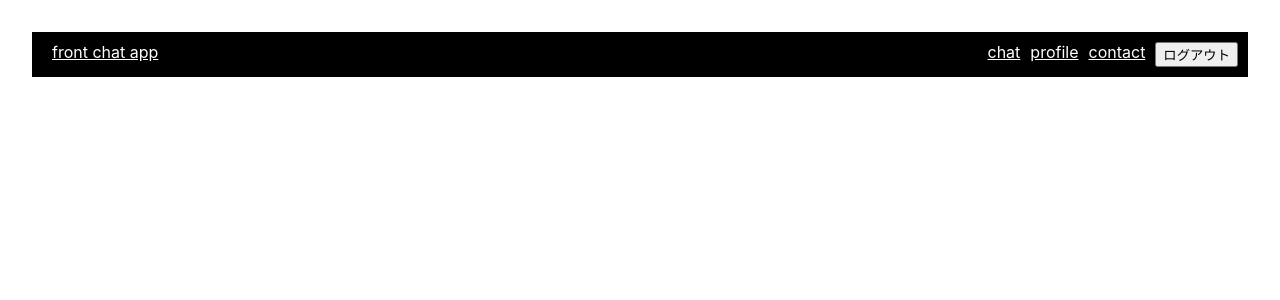
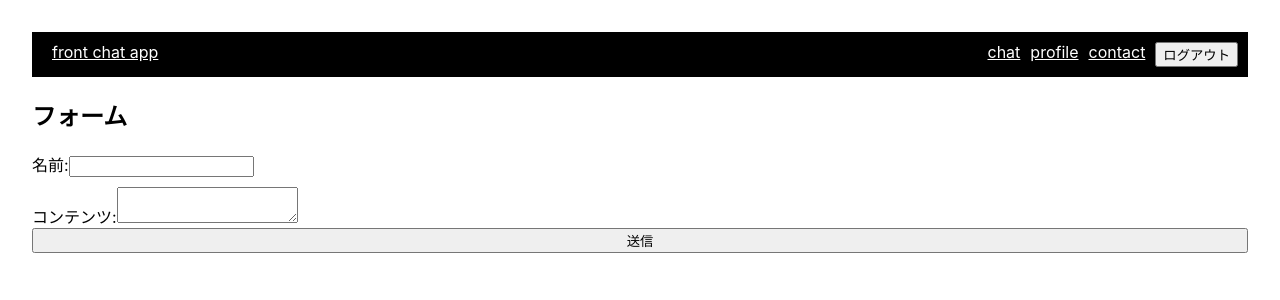
Before and after one commit to YugaIde/front-challenge, a React (Create React App) app: page /contact/contact_show in a window 1280 px wide. Shown: the top 300 px of the page. Built offline with nearby package versions, Linux system fonts and the light colour scheme; no server answers.

Commit message:
認証周り修正

```diff
--- a/package.json
+++ b/package.json
@@ -6,6 +6,7 @@
     "@testing-library/jest-dom": "^5.16.5",
     "@testing-library/react": "^13.4.0",
     "@testing-library/user-event": "^13.5.0",
+    "axios": "^1.4.0",
     "firebase": "^9.22.0",
     "react": "^18.2.0",
     "react-dom": "^18.2.0",
--- a/src/App.js
+++ b/src/App.js
@@ -5,8 +5,9 @@ import Login from "./components/Login";
 import GoogleLogin from "./components/GoogleLogin";
 import ChatRoom from "./components/chat/ChatRoom";
 import ProfileShow from "./components/profile/ProfileShow";
+import ContactShow from "./components/contact/ContactShow";
 import { AuthProvider } from "./context/AuthContext";
-import { BrowserRouter, Route, Routes } from "react-router-dom";
+import { BrowserRouter, Route, Routes, useNavigate } from "react-router-dom";
 // import PrivateRoute from "./components/PrivateRoute";
 // import PublicRoute from './components/PublicRoute';
 
@@ -23,6 +24,8 @@ function App() {
             <Route path="/glogin" element={<GoogleLogin />} />
             <Route path="/chat/chat_room" element={<ChatRoom />} />
             <Route path="/profile/profile_show" element={<ProfileShow />} />
+            <Route path="/contact/contact_show" element={<ContactShow />} />
+            <Route path="*" element={<Error404 />} />
           </Routes>
         </BrowserRouter>
       </div>
@@ -30,4 +33,18 @@ function App() {
   );
 }
 
+// 404ページ
+function Error404() {
+  const navigate = useNavigate();
+
+  return (
+    <div>
+      <h2>404</h2>
+      <p>ページが見つかりません。</p>
+      <button onClick={() => navigate('/')}>Top</button>
+    </div>
+  );
+}
+
+
 export default App;
--- a/src/components/GoogleLogin.js
+++ b/src/components/GoogleLogin.js
@@ -1,6 +1,7 @@
 import { useNavigate, Navigate } from 'react-router-dom';
 import { useState } from 'react';
 import { auth, provider, signInWithPopup } from '../firebase';
+
 import { useAuthContext } from '../context/AuthContext';
 import logo from '../logo.svg';
 import './GoogleLogin.css';
--- a/src/components/Header.js
+++ b/src/components/Header.js
@@ -10,16 +10,16 @@ function Header() {
 
     const handleLogout = () => {
         auth.signOut();
-        navigate('/login');
+        navigate('/glogin');
       };
 
   return (
     <nav className="header">
       <ul className="nav-menu">
-        <li class="left">
+        <li className="left">
           <Link to="/">front chat app</Link>
         </li>
-        <div class="right">
+        <div className="right">
           <li>
             <Link to="/chat/chat_room">chat</Link>
           </li>
@@ -27,7 +27,7 @@ function Header() {
             <Link to="/profile/profile_show">profile</Link>
           </li>
           <li>
-            <Link to="/contact">contact</Link>
+            <Link to="/contact/contact_show">contact</Link>
           </li>
           <li>
           <button onClick={handleLogout}>ログアウト</button>
--- a/src/components/chat/ChatRoom.js
+++ b/src/components/chat/ChatRoom.js
@@ -1,5 +1,7 @@
 import { useState, useEffect } from 'react';
+import { Navigate } from 'react-router-dom';
 import { collection, query, orderBy, onSnapshot, addDoc } from 'firebase/firestore';
+import { useAuthContext } from '../../context/AuthContext';
 import {db} from '../../firebase';
 
 function ChatRoom() {
@@ -36,6 +38,11 @@ function ChatRoom() {
     }
   };
 
+  const { user } = useAuthContext();
+  if (!user) {
+    return <Navigate to="/glogin" replace />;
+  }
+
   return (
     <div>
       <h1>Chat Room</h1>
--- /dev/null
+++ b/src/components/contact/ContactShow.js
@@ -0,0 +1,73 @@
+import { useState } from 'react';
+
+const Form = () => {
+  const [name, setName] = useState('');
+  const [content, setContent] = useState('');
+  const [error, setError] = useState('');
+
+  const handleSubmit = async (e) => {
+    e.preventDefault();
+
+    if (name.length > 10) {
+      setError('名前は10文字以内で入力してください');
+      return;
+    }
+
+    if (content.length > 100) {
+      setError('コンテンツは100文字以内で入力してください');
+      return;
+    }
+
+    try {
+      const payload = {
+        text: `名前: ${name}\nコンテンツ: ${content}`,
+      };
+
+      await fetch('https://arsaga.slack.com/archives/C057UL3RGUD', {
+        method: 'POST',
+        headers: {
+          'Content-Type': 'application/json',
+        },
+        body: JSON.stringify(payload),
+      });
+
+      // 送信後の処理
+      alert('送信が完了しました');
+      setName('');
+      setContent('');
+      setError('');
+    } catch (error) {
+    console.log(error);
+      setError('送信に失敗しました');
+    }
+  };
+
+  return (
+    <div>
+      <h2>フォーム</h2>
+      <form onSubmit={handleSubmit}>
+        <div>
+          <label htmlFor="name">名前:</label>
+          <input
+            type="text"
+            id="name"
+            value={name}
+            onChange={(e) => setName(e.target.value)}
+          />
+        </div>
+        <div>
+          <label htmlFor="content">コンテンツ:</label>
+          <textarea
+            id="content"
+            value={content}
+            onChange={(e) => setContent(e.target.value)}
+          />
+        </div>
+        {error && <p style={{ color: 'red' }}>{error}</p>}
+        <button type="submit">送信</button>
+      </form>
+    </div>
+  );
+};
+
+export default Form;
--- a/src/components/profile/ProfileShow.js
+++ b/src/components/profile/ProfileShow.js
@@ -1,7 +1,9 @@
 import { useState, useEffect, useRef, Suspense, useDeferredValue } from "react";
+import { Navigate } from "react-router-dom";
 import { collection, doc, getDoc, setDoc } from "firebase/firestore";
 import { ref, uploadBytes, getDownloadURL } from "firebase/storage";
 import { db, storage } from "../../firebase";
+import { useAuthContext } from "../../context/AuthContext";
 import "./ProfileShow.css";
 
 function ProfileShow() {
@@ -71,6 +73,11 @@ function ProfileShow() {
       console.error("Error saving profile:", error);
     }
   };
+
+  const { user } = useAuthContext();
+  if (!user) {
+    return <Navigate to="/glogin" replace />;
+  }
 
   return (
     <div class="content">
```
Also changed, not shown: 1 other file (tests, documents, lock files or other folders).
